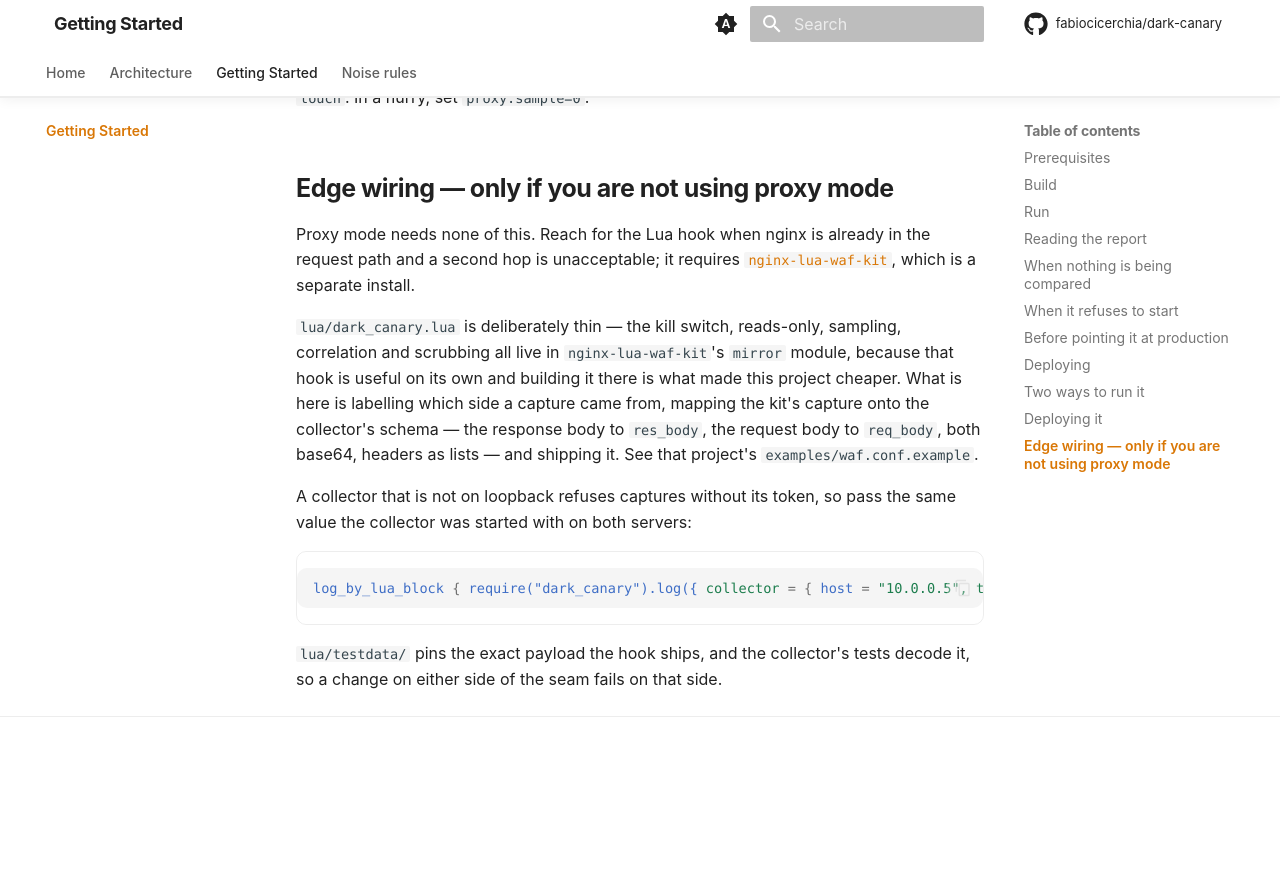
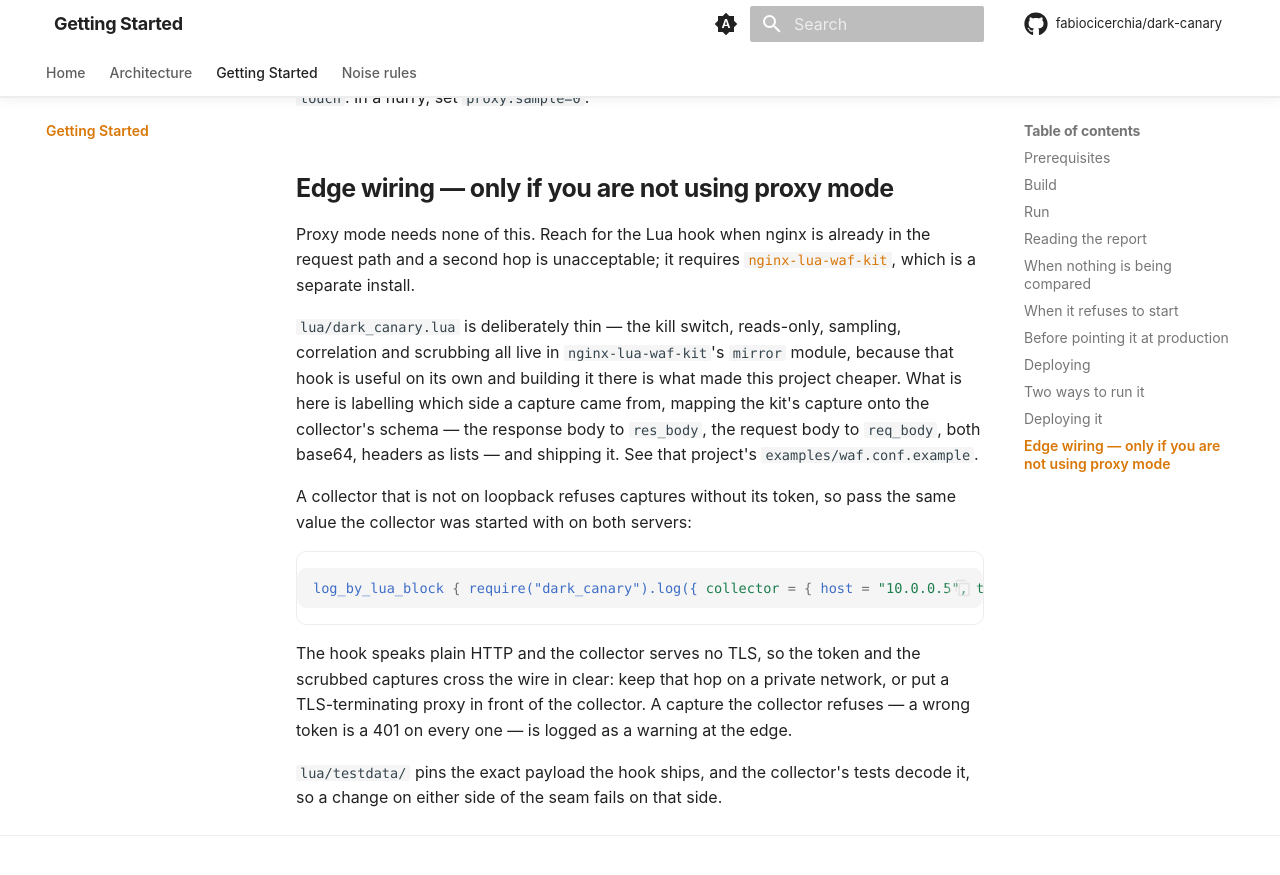
Before and after one commit to fabiocicerchia/dark-canary, an MkDocs documentation site: the page built from docs/getting-started.md, in a window 1280 px wide and 900 px high, scrolled down 5691 px. Shown: the top 875 px of the window. Built offline with MkDocs 1.6.1 and Material for MkDocs 9.7.7, drawn with Linux system fonts in a browser that asks for light colours; comment, search, counter and statistics services are not loaded; before the commit the page ends 6472 px from its top, so only the background shows below that.

Commit message:
fix(lua): log captures the collector refuses or never receives
The send result and the status line were ignored, so a wrong token dropped
every capture silently. Docs now say the hop to the collector is plaintext.

Co-Authored-By: Claude Sonnet 5.5 <noreply@anthropic.com>
Claude-Session: https://claude.ai/code/session_01PFD4EBvB3E7cJmQVUbfepy

````diff
--- a/docs/getting-started.md
+++ b/docs/getting-started.md
@@ -215,5 +215,11 @@ the same value the collector was started with on both servers:
 log_by_lua_block { require("dark_canary").log({ collector = { host = "10.0.0.5", token = "…" } }) }
 ```
 
+The hook speaks plain HTTP and the collector serves no TLS, so the token and
+the scrubbed captures cross the wire in clear: keep that hop on a private
+network, or put a TLS-terminating proxy in front of the collector. A capture
+the collector refuses — a wrong token is a 401 on every one — is logged as a
+warning at the edge.
+
 `lua/testdata/` pins the exact payload the hook ships, and the collector's tests
 decode it, so a change on either side of the seam fails on that side.
````
Also changed, not shown: 2 other files.
